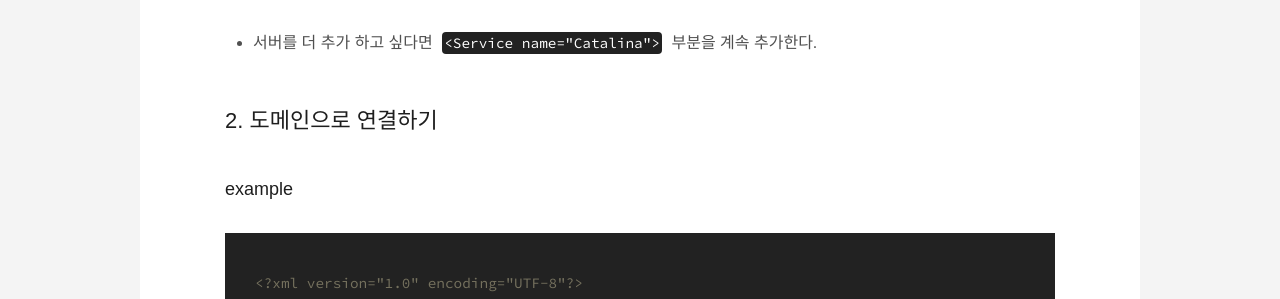
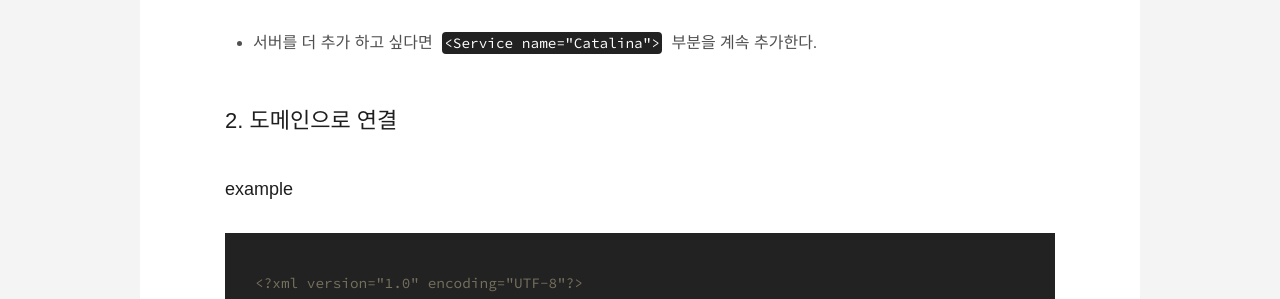
Before and after one commit to gutmate/gutmate.github.com, a Jekyll site: the page built from _posts/2017-04-13-tomcat-multi.md, in a window 1280 px wide and 900 px high, scrolled down 3715 px. Shown: the part 152-451 px from the top of the window. Built offline with Jekyll 4.4.1, drawn with Linux system fonts in a browser that asks for light colours; some web fonts are replaced; comment, search, counter and statistics services are not loaded.

Commit message:
Update 2017-04-13-tomcat-multi.md

```diff
--- a/_posts/2017-04-13-tomcat-multi.md
+++ b/_posts/2017-04-13-tomcat-multi.md
@@ -124,7 +124,7 @@
 * 서버를 더 추가 하고 싶다면 `<Service name="Catalina">` 부분을 계속 추가한다.
 
 
-## 2. 도메인으로 연결하기
+## 2. 도메인으로 연결
 
 ### example
 
```
